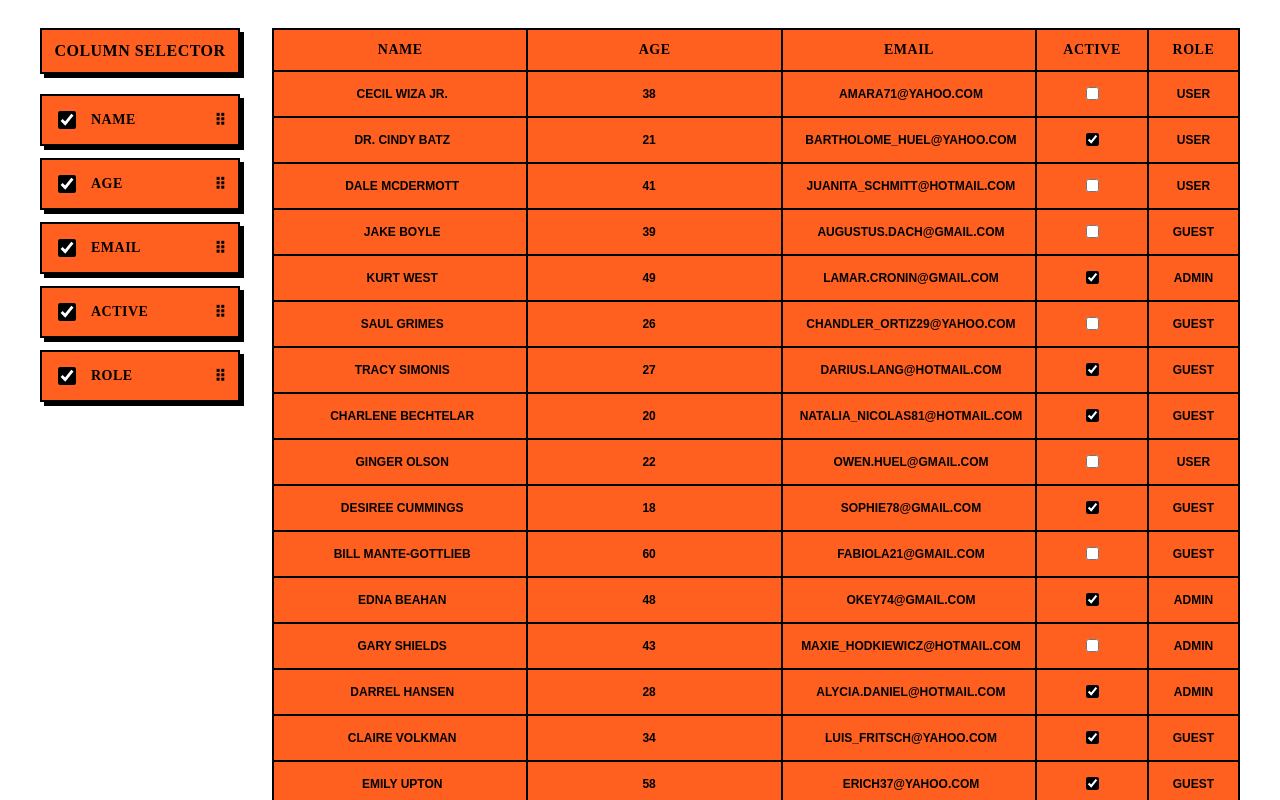
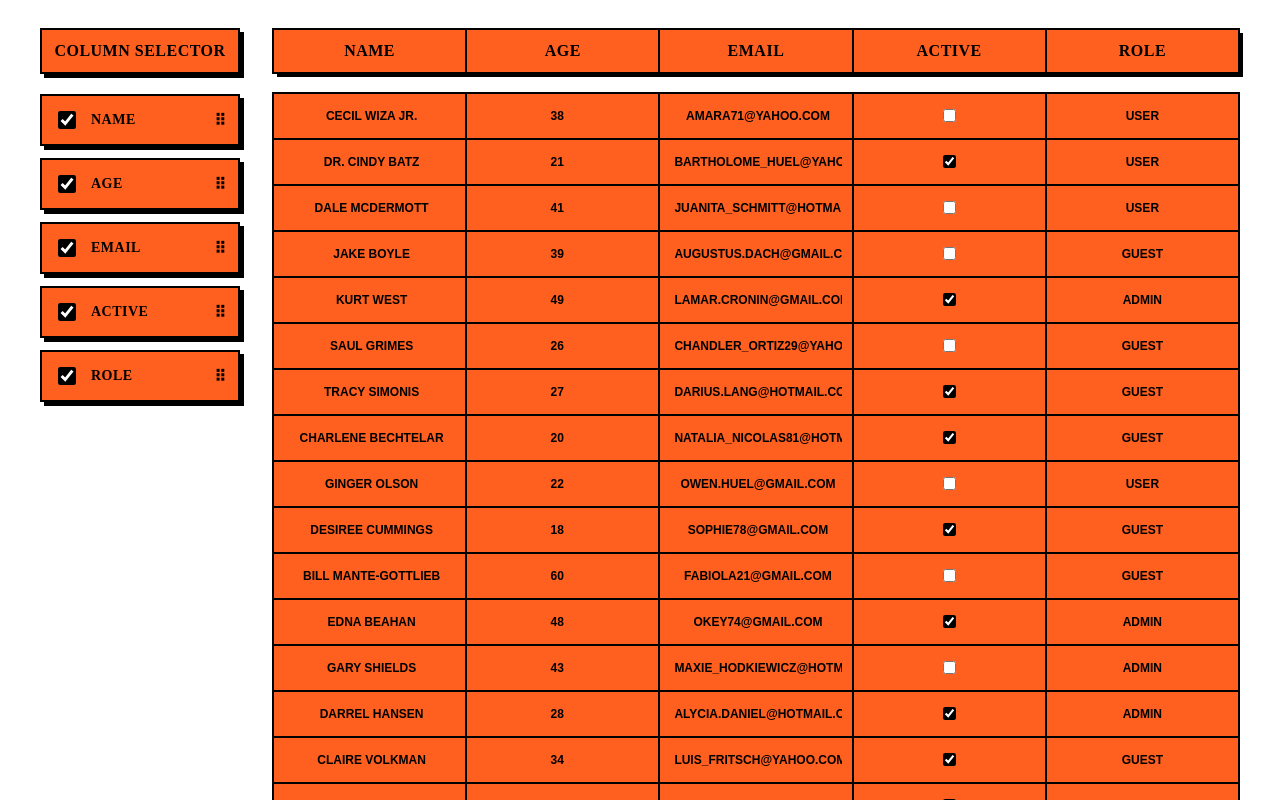
Before and after one commit to ZingerMarat/cemento, a React (Vite) app in the folder cemento-ass/: page / in a window 1280 px wide. Shown: the top 800 px of the page. Built offline with nearby package versions, Linux system fonts and the light colour scheme.

Commit message:
design improvement

```diff
--- a/cemento-ass/src/App.jsx
+++ b/cemento-ass/src/App.jsx
@@ -68,7 +68,7 @@ export default function App() {
   //load more data on scroll
   useEffect(() => {
     const handleScroll = () => {
-      if (isDragging) return; // Пропускаем загрузку если идет перетаскивание
+      if (isDragging) return;
 
       const bottom = window.innerHeight + window.scrollY >= document.documentElement.offsetHeight - 100;
       if (bottom && !loading) {
--- a/cemento-ass/src/components/Table.jsx
+++ b/cemento-ass/src/components/Table.jsx
@@ -3,7 +3,11 @@ import TableRow from './TableRow';
 
 export default function Table({columns, data, onCellChange}) {
     return (
-        <table style={{ width: '100%', borderCollapse: 'collapse' }}>
+        <table style={{
+            width: '100%',
+            borderCollapse: 'collapse',
+            tableLayout: 'fixed'
+        }}>
             <thead>
                 <tr>
                     {columns.map((column) => (
@@ -13,19 +17,20 @@ export default function Table({columns, data, onCellChange}) {
                                 backgroundColor: '#FF5F1F',
                                 color: '#000000',
                                 padding: '12px',
+                                margin: '0 0 20px 0',
                                 border: '2px solid #000000',
+                                boxShadow: '4px 4px 0 #000000',
                                 textTransform: 'uppercase',
                                 letterSpacing: '0.5px',
-                                fontSize: '14px',
-                                fontWeight: '900',
-                                position: 'relative',
-                                boxShadow: '2px 2px 0 #000000'
+                                fontSize: '16px',
+                                fontWeight: 'bold',
                             }}
                         >
                             {column.title}
                         </th>
                     ))}
                 </tr>
+                <tr style={{ height: '20px' }}><td colSpan={columns.length}></td></tr>
             </thead>
             <tbody>
                 {data.map((row) => (
```
